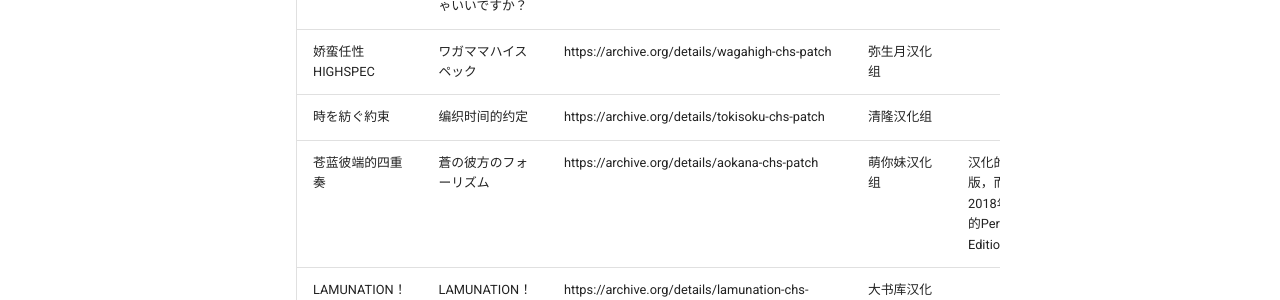
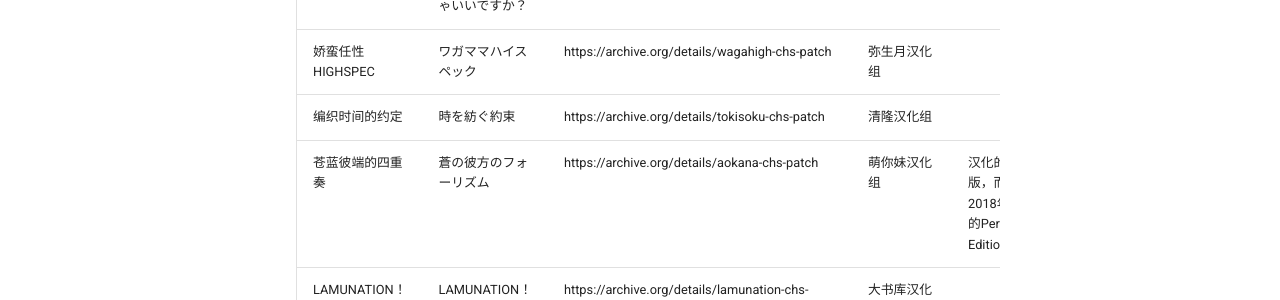
Before and after one commit to ryank231231/galpatch_collection, an MkDocs documentation site: the page built from docs/galgame-patch-collections.md, in a window 1280 px wide and 900 px high, scrolled down 692 px. Shown: the part 151-451 px from the top of the window. Built offline with MkDocs 1.6.1 and Material for MkDocs 9.7.7, drawn with Linux system fonts in a browser that asks for light colours.

Commit message:
minor fixes

```diff
--- a/docs/galgame-patch-collections.md
+++ b/docs/galgame-patch-collections.md
@@ -12,7 +12,7 @@
 |恋色空模样|恋色空模様|https://archive.org/details/koisora-chs-patch|绿茶汉化组|incl. Fix.20201002 / 包含漢化組提供的20201002修復補丁|
 |住在下体升级岛上的贫乳该如何是好？|抜きゲーみたいな島に住んでる貧乳はどうすりゃいいですか？|https://archive.org/details/nukitashi-chs-patch-v2|善雅鸽汉化组|
 |娇蛮任性HIGHSPEC|ワガママハイスペック|https://archive.org/details/wagahigh-chs-patch|弥生月汉化组|
-|時を紡ぐ約束|编织时间的约定|https://archive.org/details/tokisoku-chs-patch|清隆汉化组|
+|编织时间的约定|時を紡ぐ約束|https://archive.org/details/tokisoku-chs-patch|清隆汉化组|
 |苍蓝彼端的四重奏|蒼の彼方のフォーリズム|https://archive.org/details/aokana-chs-patch|萌你妹汉化组|汉化的不是原版，而是2018年发售的Perfect Edition版本|
 |LAMUNATION！|LAMUNATION！|https://archive.org/details/lamunation-chs-patch|大书库汉化组|
 |金色Loveriche|金色ラブリッチェ|https://archive.org/details/kinkoi-chs-patch|仲夏夜会汉化组|
```
